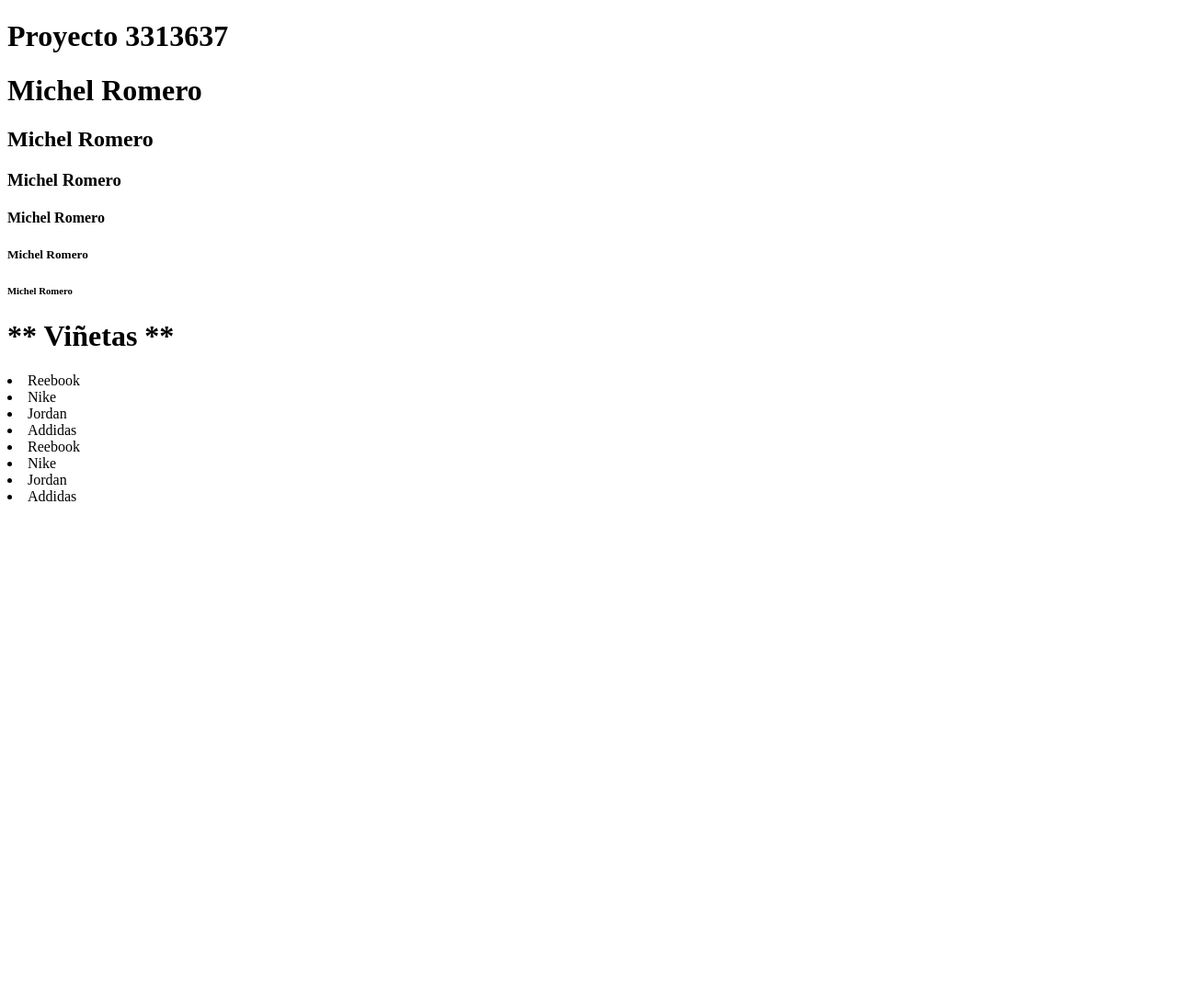
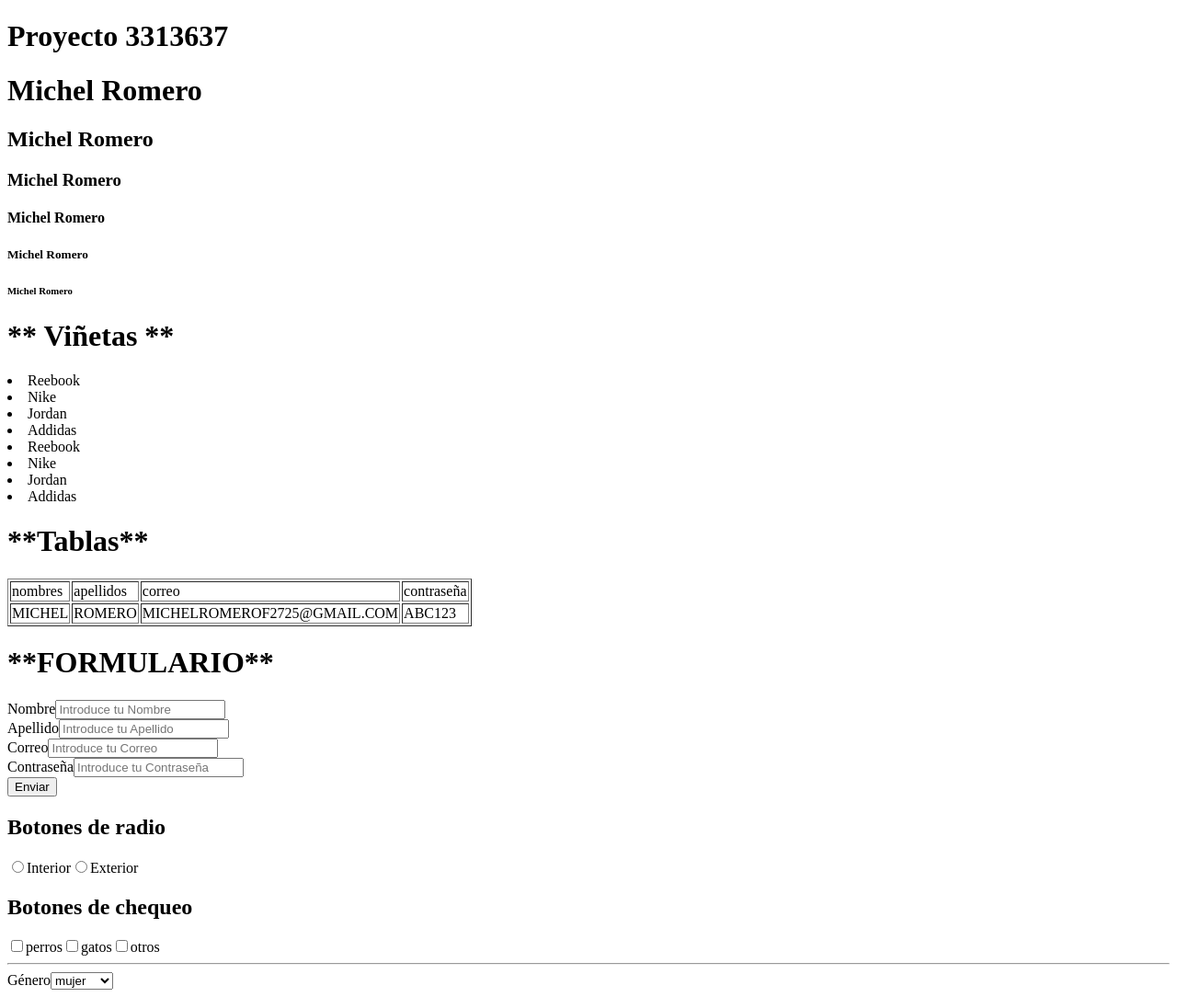
Before and after one commit to michelromerof2725-del/Proyecto-3313637, a plain HTML site: page index.html in a window 1280 px wide. Shown: the whole page at 92% size. Before the commit the page ends 800 px from the top, so only its background shows below. Drawn offline with Linux system fonts and the light colour scheme.

Commit message:
actualizado el proyecto hasta radio-checkbox

```diff
--- a/index.html
+++ b/index.html
@@ -31,3 +31,62 @@
 </body>
 
 </html>
+<h1>**Tablas**</h1>
+<table border="1">
+    <tr>
+        <td>nombres</td>
+        <td>apellidos</td>
+        <td>correo</td>
+        <td>contraseña</td>
+    </tr>
+    <tr>
+        <td>MICHEL</td>
+        <td>ROMERO</td>
+        <td>MICHELROMEROF2725@GMAIL.COM</td>
+        <td>ABC123</td>
+    </tr>
+    <table>
+
+<h1>**FORMULARIO**</h1>
+
+
+
+
+
+<form>
+        <label for="Nombre">Nombre</label>
+        <input type="text" id="Nombre" placeholder="Introduce tu Nombre">
+        <br>
+
+        <label for="Apellido">Apellido</label>
+        <input type="text" id="Apellido" placeholder="Introduce tu Apellido">
+        <br>
+
+        <label for="Correo">Correo</label>
+
+        <input type="email" id="Correo" placeholder="Introduce tu Correo">
+        <br>
+
+         <label for="Contrasena">Contraseña</label>
+        <input type="password" id="Contrasena" placeholder="Introduce tu Contraseña">
+        <br>
+
+        <input type="submit" value="Enviar">
+
+        <H2>Botones de radio</H2>
+        <label for=""><input type="radio">Interior</label>
+        <label for=""><input type="radio">Exterior</label>
+
+        <h2>Botones de chequeo</h2>
+        <label for=""><input type="checkbox">perros</label>
+        <label for=""><input type="checkbox">gatos</label>
+        <label for=""><input type="checkbox">otros</label>
+        <br>
+        <hr>
+        <label for="genero">Género</label>
+        <select name="genero" id="genero">
+            <option value="mujer">mujer</option>
+            <option value="hombre">hombre</option>
+            <option value="otro">otro</option>
+        </select>
+    </form>
```
